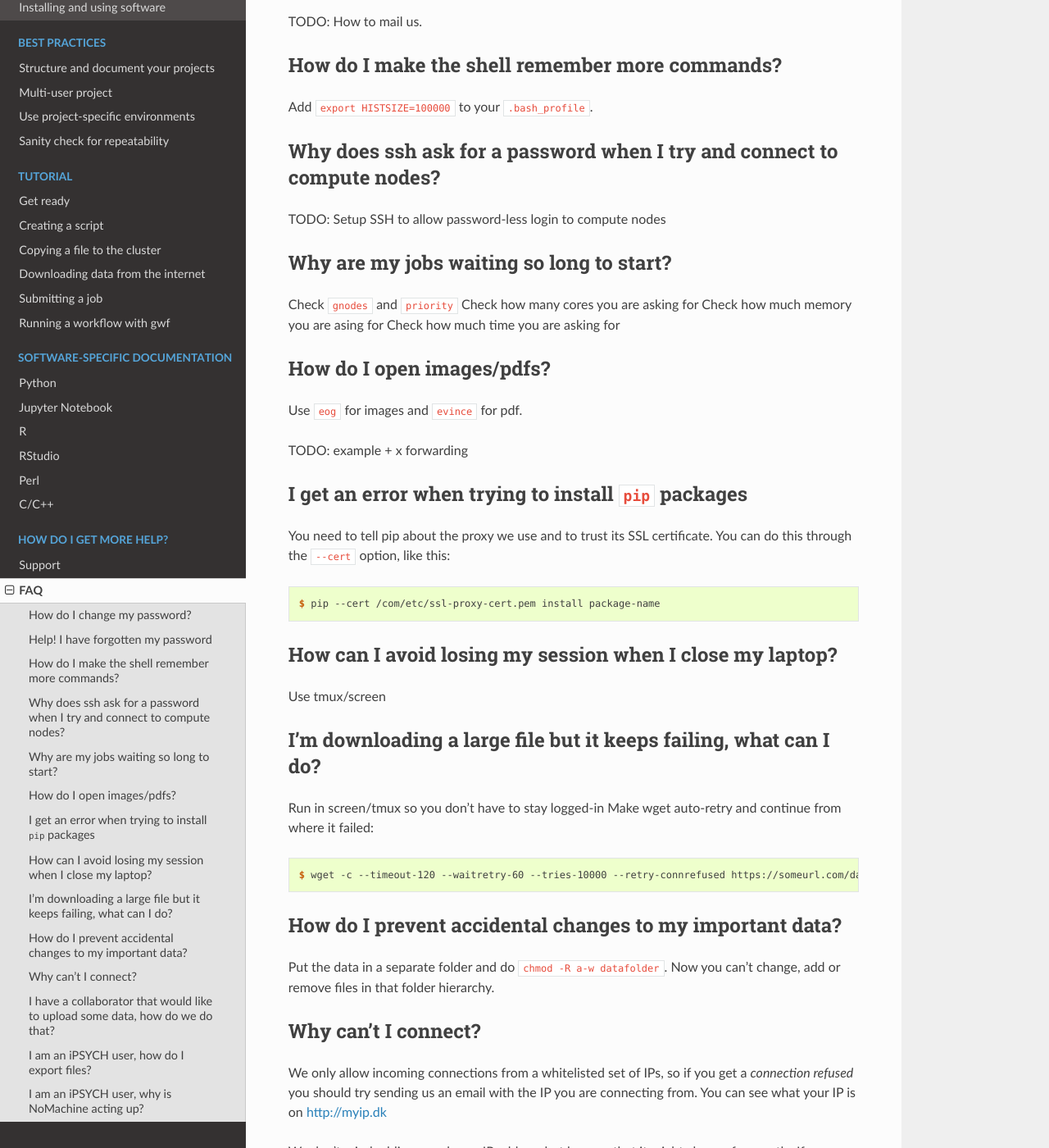
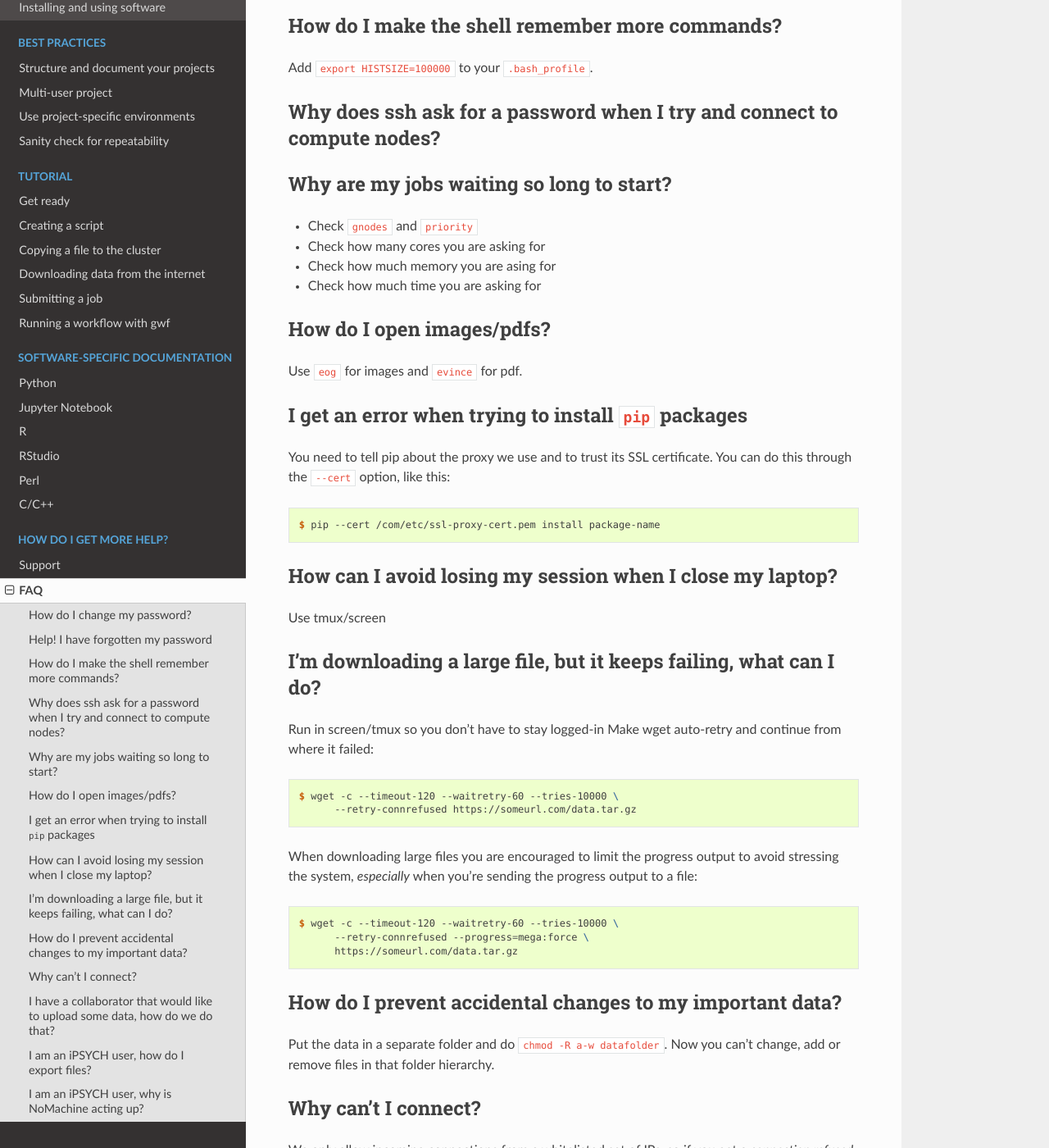
Before and after one commit to GenomeDK/genomedk-docs, a Sphinx documentation site: the page built from docs/faq.rst, in a window 1280 px wide and 1400 px high, scrolled down 403 px. Shown: the whole window at 82% size. Built offline with Sphinx 7.4.7 and the Read the Docs theme 2.0.0, drawn with Linux system fonts in a browser that asks for light colours; some of the changed text lies outside the part shown.

Commit message:
Random fixes...

```diff
--- a/docs/faq.rst
+++ b/docs/faq.rst
@@ -61,14 +64,25 @@
 Use tmux/screen
 
 
-I'm downloading a large file but it keeps failing, what can I do?
------------------------------------------------------------------
+I'm downloading a large file, but it keeps failing, what can I do?
+------------------------------------------------------------------
 Run in screen/tmux so you don't have to stay logged-in
 Make wget auto-retry and continue from where it failed:
 
 .. code-block:: console
 
-    $ wget -c --timeout-120 --waitretry-60 --tries-10000 --retry-connrefused https://someurl.com/data.tar.gz
+    $ wget -c --timeout-120 --waitretry-60 --tries-10000 \
+          --retry-connrefused https://someurl.com/data.tar.gz
+
+When downloading large files you are encouraged to limit the progress output to
+avoid stressing the system, *especially* when you're sending the progress
+output to a file:
+
+.. code-block:: console
+
+    $ wget -c --timeout-120 --waitretry-60 --tries-10000 \
+          --retry-connrefused --progress=mega:force \
+          https://someurl.com/data.tar.gz
 
 
 How do I prevent accidental changes to my important data?
@@ -84,13 +98,15 @@
 a `connection refused` you should try sending us an email with the IP you are
 connecting from. You can see what your IP is on http://myip.dk
 
-We don't mind adding your home IP address but beware that it might change
+We don't mind adding your home IP address, but beware that it might change
 frequently.  If you have a university VPN that might be more stable.
 
 
 I have a collaborator that would like to upload some data, how do we do that?
 -----------------------------------------------------------------------------
-We have a special upload user so just send us their email and we will set them up. Once the data is uploaded we will move it to a folder you have access to.
+
+We have a special upload user so just send us their email and we will set them
+up. Once the data is uploaded we will move it to a folder you have access to.
 
 
 I am an iPSYCH user, how do I export files?
```
Also changed, not shown: other parts of docs/faq.rst (+10 -7 lines).
